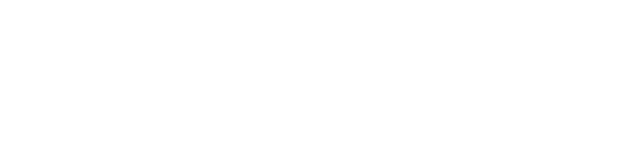
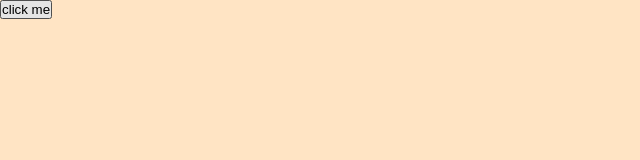
Before and after one commit to FehertoiTamas/dom-manipulation-practice, a plain HTML site: page index.html in a window 1280 px wide. Shown: the whole page, without its empty margins (0-640 px from the left). Drawn offline with Linux system fonts and the light colour scheme.

Commit message:
still working

```diff
--- a/index.html
+++ b/index.html
@@ -6,9 +6,12 @@
   <meta name="viewport" content="width=device-width, initial-scale=1.0">
   <link rel="stylesheet" href="style.css">
   <script src="script.js" defer></script>
-  <title>Document</title>
+  <title>event-listeners</title>
 </head>
 <body>
-  <div id="root"></div>
+  <div id="root">
+    <button class="click-button">click me</button>
+  </div>
+
 </body>
 </html>
--- a/script.js
+++ b/script.js
@@ -0,0 +1 @@
+console.log("hello")
--- a/style.scss
+++ b/style.scss
@@ -4,3 +4,7 @@
 
   box-sizing: border-box;
 }
+
+body {
+  background-color: bisque;
+}
```
Also changed, not shown: style.css, 1 other file.
